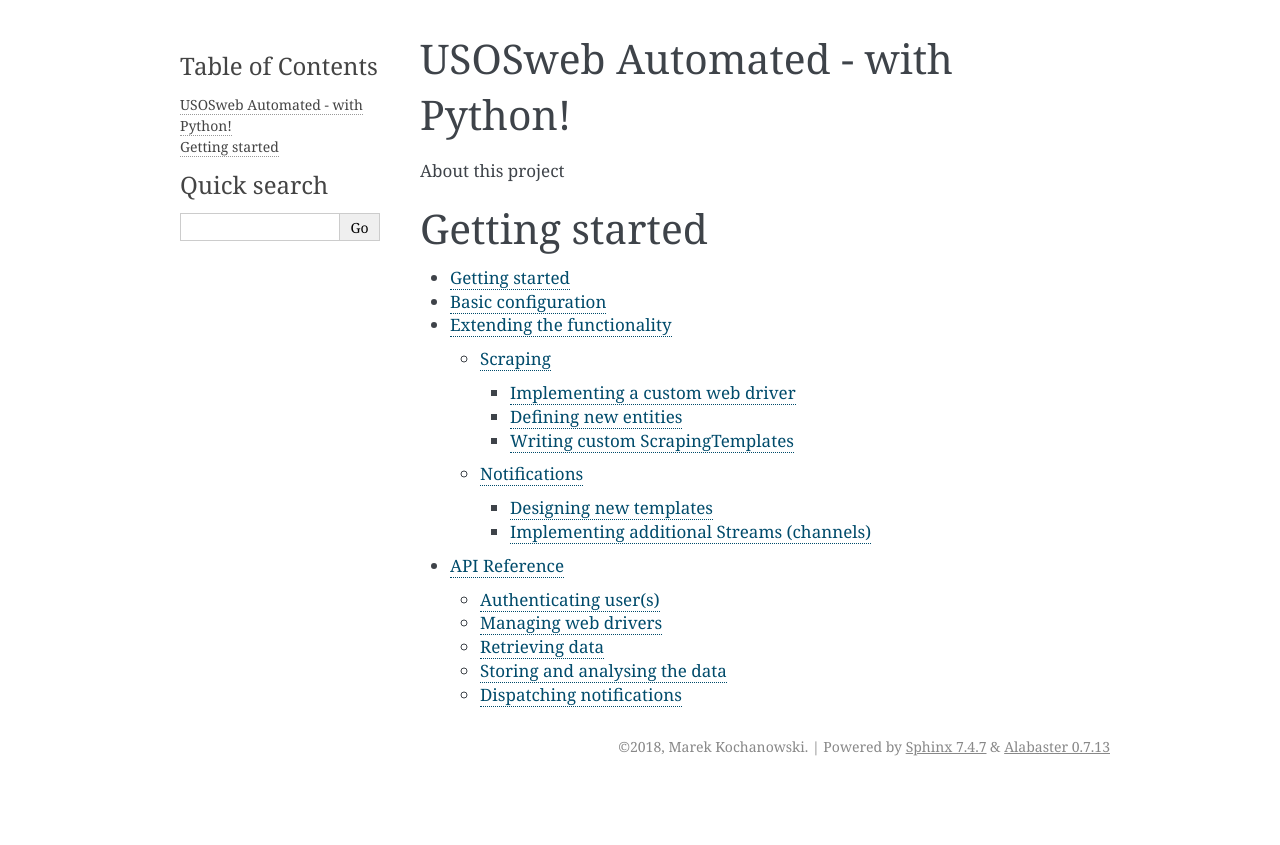
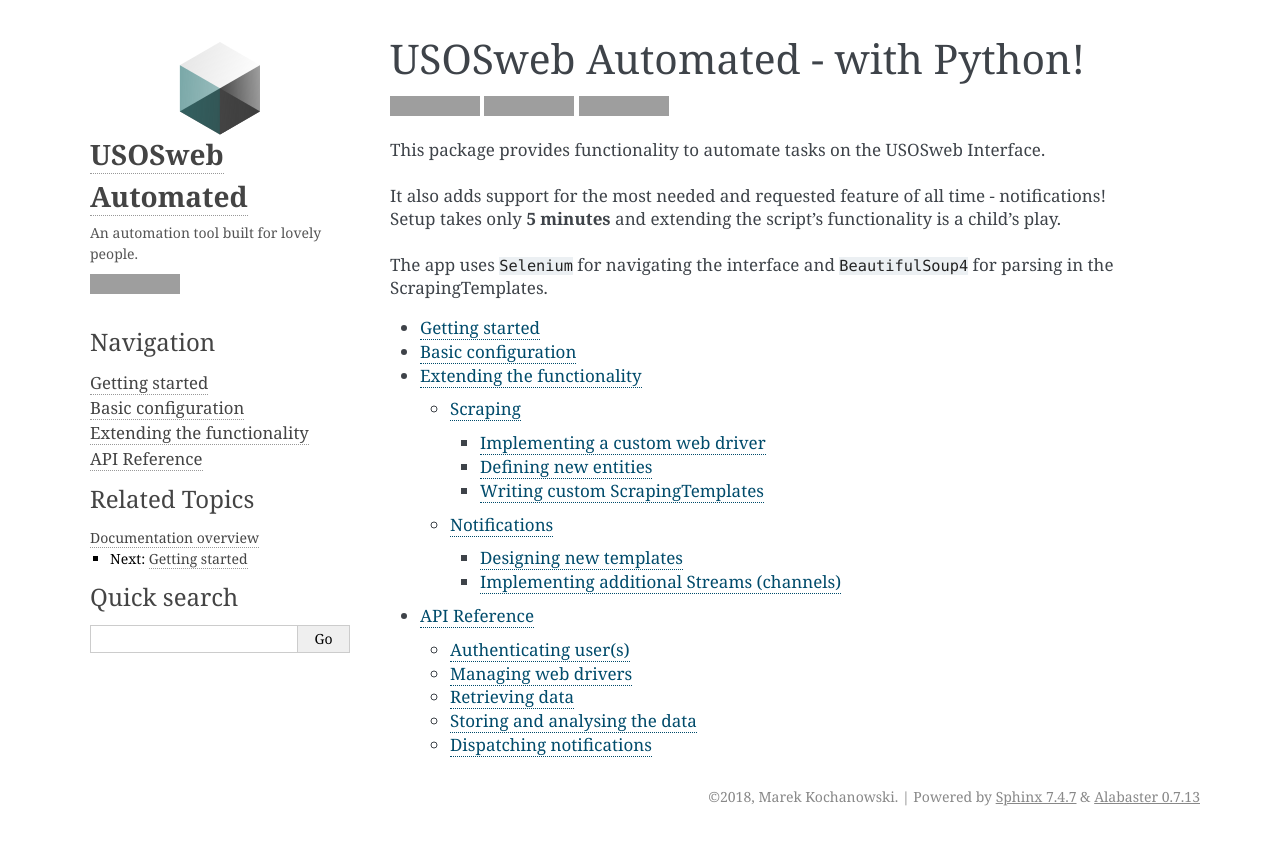
Before and after one commit to mkochanowski/USOSweb-automated, a Sphinx documentation site: the page built from docs/index.rst, in a window 1280 px wide. Shown: the top 845 px of the page. Built offline with Sphinx 7.4.7, drawn with Linux system fonts in a browser that asks for light colours; grey boxes are pictures that could not be loaded.

Commit message:
Update Sphinx theme configuration

```diff
--- a/docs/conf.py
+++ b/docs/conf.py
@@ -85,7 +85,32 @@
 # further.  For a list of options available for each theme, see the
 # documentation.
 #
-# html_theme_options = {}
+html_theme_options = {
+    'logo_name': 'USOSweb Automated',
+    'description': 'An automation tool built for lovely people.',
+    'github_user': 'mkochanowski',
+    'github_repo': 'USOSweb-automated',
+    'github_type': 'star',
+    'github_count': False,
+    'fixed_sidebar': True,
+    'show_related': True,
+    'travis_button': False,
+    'github_button': True,
+    'sidebar_width': '280px',
+    'page_width': '1120px',
+}
+
+html_logo = '_static/logo100.png'
+
+html_sidebars = {
+    '**': [
+        'about.html',
+        'navigation.html',
+        'relations.html',
+        'sourcelink.html',
+        'searchbox.html',
+    ]
+}
 
 # Add any paths that contain custom static files (such as style sheets) here,
 # relative to this directory. They are copied after the builtin static files,
--- a/docs/index.rst
+++ b/docs/index.rst
@@ -1,8 +1,20 @@
 USOSweb Automated - with Python!
 ================================
-About this project
 
-.. include:: quickstart.rst
+.. image:: https://www.travis-ci.com/mkochanowski/USOSweb-automated.svg?token=mjTA3RTxEXwwcJqa4ige&branch=master
+    :target: https://www.travis-ci.com/mkochanowski/USOSweb-automated
+
+.. image:: https://img.shields.io/badge/license-MIT-blue.svg
+    :target: https://github.com/mkochanowski/USOSweb-automated/blob/master/LICENSE.md
+
+.. image:: https://img.shields.io/badge/python-3.3%2C%203.4%2C%203.5%2C%203.6-blue.svg
+
+| This package provides functionality to automate tasks on the USOSweb Interface.
+|
+| It also adds support for the most needed and requested feature of all time - notifications!
+| Setup takes only **5 minutes** and extending the script's functionality is a child's play.
+|
+| The app uses ``Selenium`` for navigating the interface and ``BeautifulSoup4`` for parsing in the ScrapingTemplates.
 
 .. toctree::
    :maxdepth: 3
```
Also changed, not shown: docs/_static/logo100.png (added).
